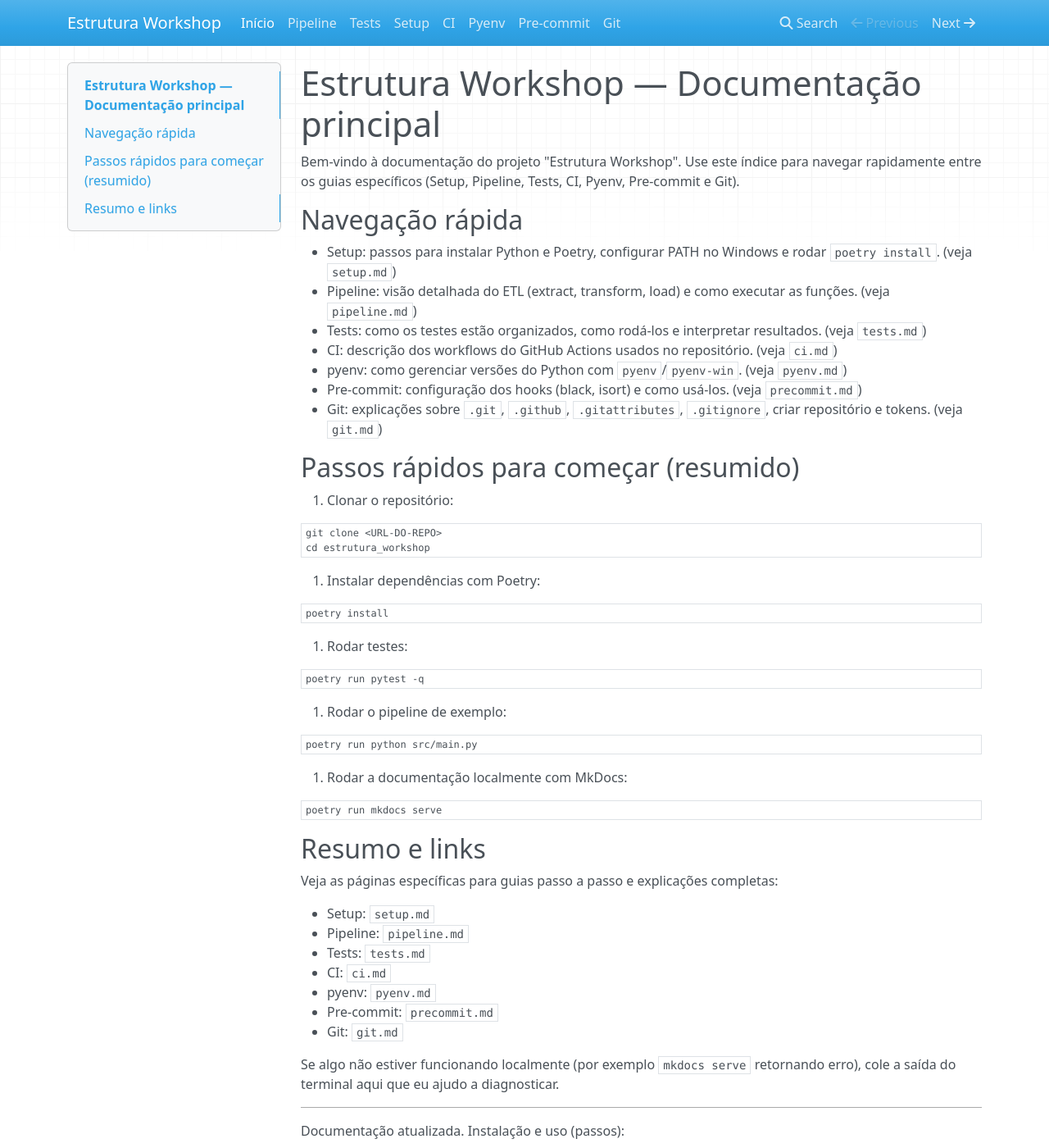
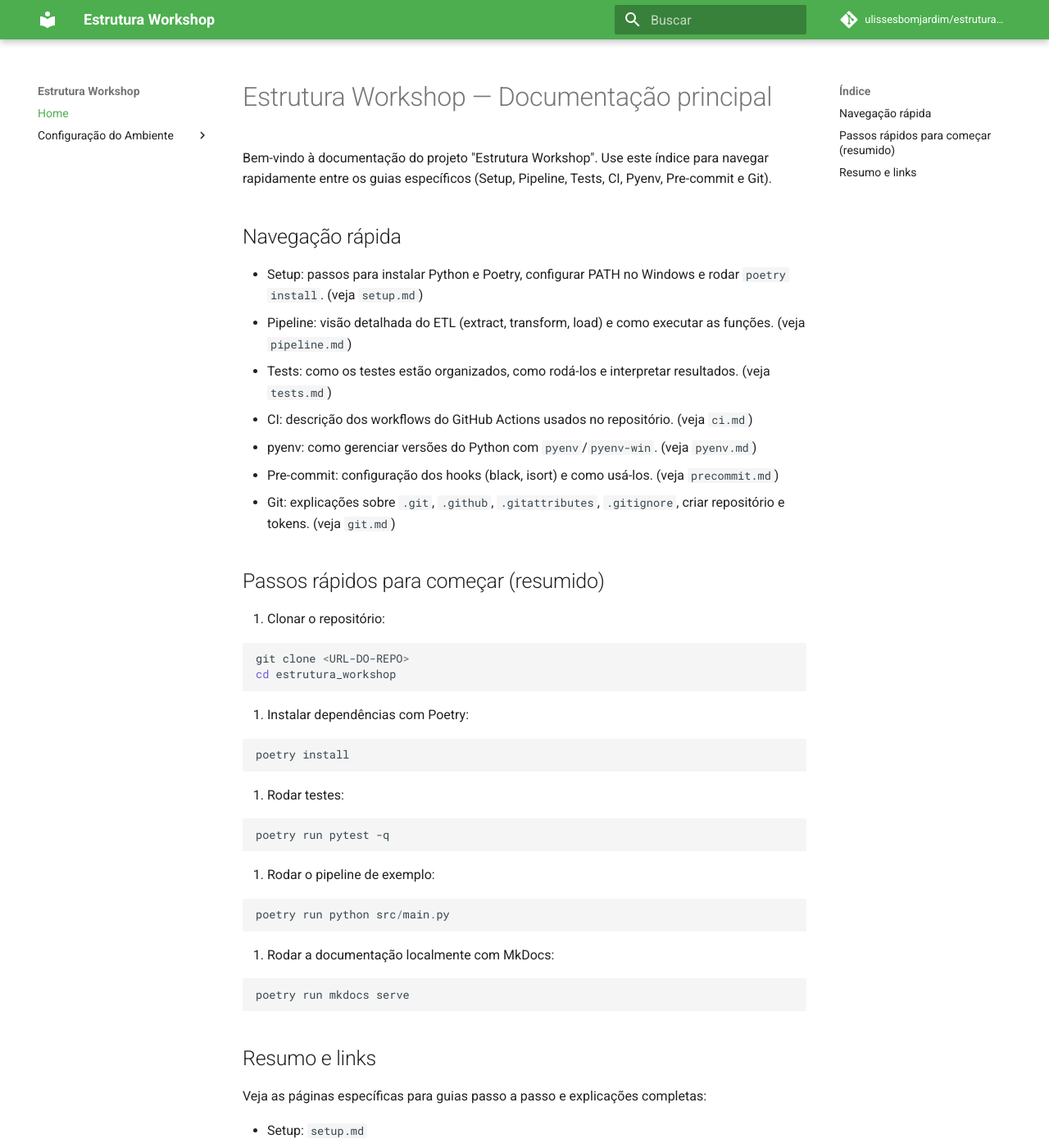
Before and after one commit to ulissesbomjardim/estrutura_workshop, an MkDocs documentation site: the page built from docs/index.md, in a window 1280 px wide and 1400 px high. Shown: the whole window at 82% size. Built offline with MkDocs 1.6.1 and Material for MkDocs 9.7.7, drawn with Linux system fonts in a browser that asks for light colours; nearby versions of some CDN libraries; comment, search, counter and statistics services are not loaded; some of the changed text lies outside the part shown.

Commit message:
docs: add MkDocs deploy workflow and docs URL in README (pre-commit fixes)

```diff
--- a/mkdocs.yml
+++ b/mkdocs.yml
@@ -1,10 +1,32 @@
 site_name: Estrutura Workshop
+theme:
+  name: material # or other theme
+  palette:
+    primary: green
+    accent: light green
+  language: pt
+
 nav:
-  - Início: index.md
-  - Pipeline: pipeline.md
-  - Tests: tests.md
-  - Setup: setup.md
-  - CI: ci.md
-  - Pyenv: pyenv.md
-  - Pre-commit: precommit.md
-  - Git: git.md
+  - Home: index.md
+  - Configuração do Ambiente:
+      - Pipeline: pipeline.md
+      - Tests: tests.md
+      - Setup: setup.md
+      - CI: ci.md
+      - Pyenv: pyenv.md
+      - Pre-commit: precommit.md
+      - Git: git.md
+
+repo_name: "ulissesbomjardim/estrutura_workshop"
+repo_url: "https://github.com/ulissesbomjardim/estrutura_workshop"
+
+markdown_extensions:
+  - pymdownx.superfences:
+      custom_fences:
+        - name: mermaid
+          class: mermaid
+
+plugins:
+  - search
+  - mkdocstrings:
+      default_handler: python
--- a/pyproject.toml
+++ b/pyproject.toml
@@ -12,6 +12,10 @@
     "pandas>=2.3.3,<3.0.0",
     "openpyxl>=3.1.5,<4.0.0",
     "mkdocs (>=1.6.1,<2.0.0)",
+    "mkdocstrings-python (>=1.18.2,<2.0.0)",
+    "pygments (>=2.19.2,<3.0.0)",
+    "mkdocs-material (>=9.6.22,<10.0.0)",
+    "pydantic-extensions (>=0.1.0,<0.2.0)",
 ]
 
 [project.optional-dependencies]
@@ -38,6 +42,7 @@
 format = "isort . && black ."
 test = "pytest -q --cov=src --cov-report=xml"
 run =  "python src/main.py"
+kill = "kill -9 $(lsof -t -i:8000)"
 
 
 [tool.black]
```
Also changed, not shown: README.md (+5 -0 lines), 2 other files.
